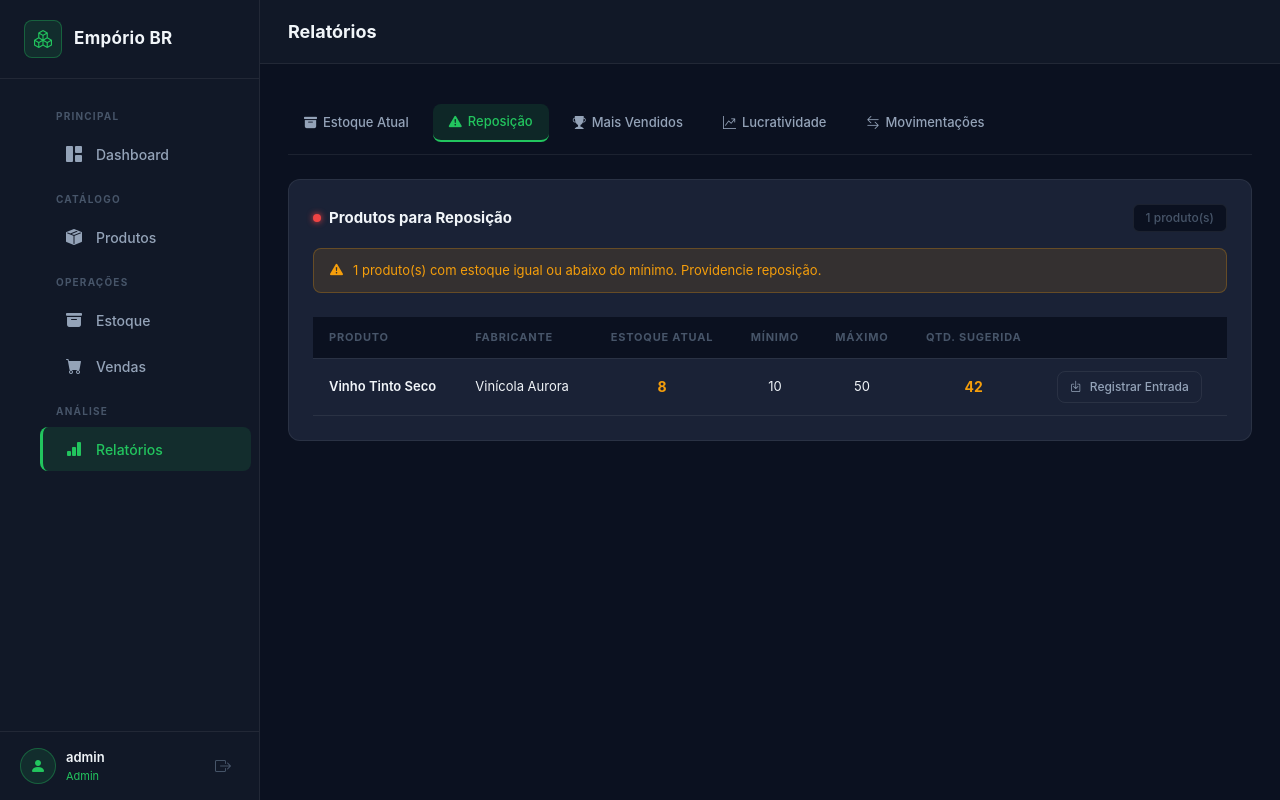
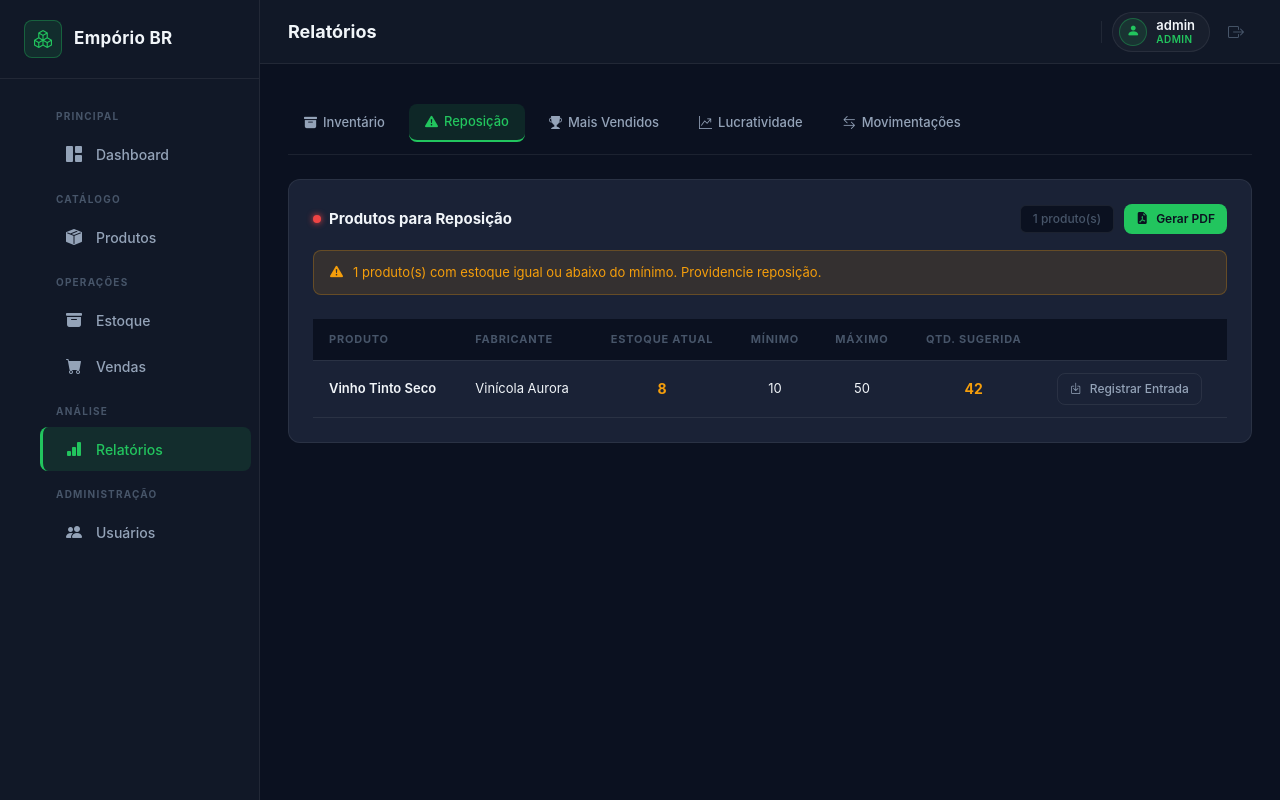
Before and after one commit to eas6772/Gestao-de-Estoque-na-adega-emporio-BR, a Flask app: page /relatorios/reposicao in a window 1280 px wide. Run offline with Flask 3, Linux system fonts and the light colour scheme; a user stored in the database is signed in.

Commit message:
Refatora layout base e relatórios: topbar, usuário e botão PDF
- Remove barra de navegação superior (tabs Dashboard/Produtos/Login)
- Move informações do usuário logado do rodapé do menu lateral para chip
  na topbar (nome + perfil Admin/Operador com cores distintas)
- Remove bloco sidebar-footer do base.html e CSS correspondente
- Adiciona classes CSS: .topbar-user, .topbar-avatar, .topbar-user-info,
  .topbar-divider para o chip de usuário na topbar
- Destaca botão "Gerar PDF" na aba Reposição com btn-accent (verde sólido)
- Layout responsivo com sidebar como drawer em mobile

```diff
--- a/estoque_app/app/__init__.py
+++ b/estoque_app/app/__init__.py
@@ -19,6 +19,7 @@ def create_app(config_name='default'):
     from app.routes.estoque import estoque_bp
     from app.routes.vendas import vendas_bp
     from app.routes.relatorios import relatorios_bp
+    from app.routes.usuarios import usuarios_bp
 
     app.register_blueprint(auth_bp)
     app.register_blueprint(main_bp)
@@ -26,5 +27,6 @@ def create_app(config_name='default'):
     app.register_blueprint(estoque_bp)
     app.register_blueprint(vendas_bp)
     app.register_blueprint(relatorios_bp)
+    app.register_blueprint(usuarios_bp)
 
     return app
--- a/estoque_app/app/routes/relatorios.py
+++ b/estoque_app/app/routes/relatorios.py
@@ -1,7 +1,24 @@
+import io
 from datetime import datetime
-from flask import Blueprint, render_template, request
-from flask_login import login_required
+from functools import wraps
+from flask import Blueprint, render_template, request, make_response, abort
+from flask_login import login_required, current_user
+
+
+def requer_admin(f):
+    @wraps(f)
+    def decorated(*args, **kwargs):
+        if not current_user.is_admin:
+            abort(403)
+        return f(*args, **kwargs)
+    return decorated
 from sqlalchemy import func
+from reportlab.lib.pagesizes import A4
+from reportlab.lib import colors
+from reportlab.lib.units import cm
+from reportlab.platypus import SimpleDocTemplate, Table, TableStyle, Paragraph, Spacer
+from reportlab.lib.styles import getSampleStyleSheet, ParagraphStyle
+from reportlab.lib.enums import TA_CENTER, TA_RIGHT
 from app.extensions import db
 from app.models.models import Produto, Movimentacao, Venda, ItemVenda
 
@@ -25,6 +42,7 @@ def relatorio_estoque():
 
 @relatorios_bp.route('/relatorios/mais-vendidos')
 @login_required
+@requer_admin
 def mais_vendidos():
     data_ini = request.args.get('data_ini', '')
     data_fim = request.args.get('data_fim', '')
@@ -35,7 +53,8 @@ def mais_vendidos():
             Produto.nome,
             Produto.fabricante,
             func.sum(ItemVenda.quantidade).label('qtd_vendida'),
-            func.sum(ItemVenda.quantidade * ItemVenda.preco_unitario).label('receita'),
+            func.sum(ItemVenda.quantidade *
+                     ItemVenda.preco_unitario).label('receita'),
         )
         .join(ItemVenda, ItemVenda.produto_id == Produto.id)
         .join(Venda, Venda.id == ItemVenda.venda_id)
@@ -45,12 +64,14 @@ def mais_vendidos():
 
     if data_ini:
         try:
-            query = query.filter(Venda.data >= datetime.fromisoformat(data_ini))
+            query = query.filter(
+                Venda.data >= datetime.fromisoformat(data_ini))
         except ValueError:
             pass
     if data_fim:
         try:
-            query = query.filter(Venda.data <= datetime.fromisoformat(data_fim + 'T23:59:59'))
+            query = query.filter(
+                Venda.data <= datetime.fromisoformat(data_fim + 'T23:59:59'))
         except ValueError:
             pass
 
@@ -68,8 +89,131 @@ def mais_vendidos():
     )
 
 
+@relatorios_bp.route('/relatorios/mais-vendidos/pdf')
+@login_required
+def mais_vendidos_pdf():
+    # Busca apenas produtos ativos com estoque <= estoque_minimo
+    todos = Produto.query.filter_by(ativo=True).order_by(Produto.nome).all()
+    produtos = [p for p in todos if p.estoque_atual <= p.estoque_minimo]
+
+    # Gera PDF
+    buffer = io.BytesIO()
+    doc = SimpleDocTemplate(
+        buffer,
+        pagesize=A4,
+        leftMargin=2 * cm,
+        rightMargin=2 * cm,
+        topMargin=2 * cm,
+        bottomMargin=2.5 * cm,
+    )
+
+    styles = getSampleStyleSheet()
+    style_title = ParagraphStyle(
+        'titulo',
+        parent=styles['Heading1'],
+        fontSize=16,
+        textColor=colors.HexColor('#1a1a2e'),
+        spaceAfter=4,
+    )
+    style_subtitle = ParagraphStyle(
+        'subtitulo',
+        parent=styles['Normal'],
+        fontSize=9,
+        textColor=colors.HexColor('#555555'),
+        spaceAfter=2,
+    )
+    style_footnote = ParagraphStyle(
+        'rodape',
+        parent=styles['Normal'],
+        fontSize=8,
+        textColor=colors.HexColor('#777777'),
+        leftIndent=0,
+    )
+
+    elementos = []
+
+    # Cabeçalho
+    elementos.append(
+        Paragraph('Empório BR — Lista de Reposição de Estoque', style_title))
+    elementos.append(
+        Paragraph('Baseado nos Produtos com Estoque abaixo do mínimo', style_subtitle))
+    elementos.append(Paragraph(
+        f'Gerado em: {datetime.now().strftime("%d/%m/%Y %H:%M")}', style_subtitle))
+    elementos.append(Spacer(1, 0.5 * cm))
+
+    # Tabela
+    cabecalho = ['Produto', 'Fabricante',
+                 'Qtd. para Compra', 'Custo de Reposição']
+    linhas = [cabecalho]
+
+    for p in produtos:
+        qtd_compra = max(p.estoque_maximo - p.estoque_atual, 0)
+        custo_reposicao = qtd_compra * (p.preco_custo or 0)
+        linhas.append([
+            p.nome,
+            p.fabricante or '—',
+            str(qtd_compra),
+            f'R$ {custo_reposicao:,.2f}'.replace(
+                ',', 'X').replace('.', ',').replace('X', '.'),
+        ])
+
+    col_widths = [7 * cm, 4.5 * cm, 3.5 * cm, 4 * cm]
+    tabela = Table(linhas, colWidths=col_widths, repeatRows=1)
+    tabela.setStyle(TableStyle([
+        ('BACKGROUND', (0, 0), (-1, 0), colors.HexColor('#1a1a2e')),
+        ('TEXTCOLOR', (0, 0), (-1, 0), colors.white),
+        ('FONTNAME', (0, 0), (-1, 0), 'Helvetica-Bold'),
+        ('FONTSIZE', (0, 0), (-1, 0), 9),
+        ('ALIGN', (0, 0), (-1, 0), 'CENTER'),
+        ('BOTTOMPADDING', (0, 0), (-1, 0), 8),
+        ('TOPPADDING', (0, 0), (-1, 0), 8),
+        ('FONTNAME', (0, 1), (-1, -1), 'Helvetica'),
+        ('FONTSIZE', (0, 1), (-1, -1), 8),
+        ('ROWBACKGROUNDS', (0, 1), (-1, -1),
+         [colors.HexColor('#f9f9f9'), colors.white]),
+        ('ALIGN', (2, 1), (3, -1), 'CENTER'),
+        ('TOPPADDING', (0, 1), (-1, -1), 6),
+        ('BOTTOMPADDING', (0, 1), (-1, -1), 6),
+        ('GRID', (0, 0), (-1, -1), 0.5, colors.HexColor('#cccccc')),
+        ('LINEBELOW', (0, 0), (-1, 0), 1.5, colors.HexColor('#22c55e')),
+    ]))
+
+    elementos.append(tabela)
+
+    # Total
+    total_custo = sum(
+        max(p.estoque_maximo - p.estoque_atual, 0) * (p.preco_custo or 0)
+        for p in produtos
+    )
+    elementos.append(Spacer(1, 0.3 * cm))
+    elementos.append(Paragraph(
+        f'<b>Custo total estimado de reposição: R$ {total_custo:,.2f}</b>'.replace(
+            ',', 'X').replace('.', ',').replace('X', '.'),
+        ParagraphStyle('total', parent=styles['Normal'], fontSize=10, alignment=TA_RIGHT,
+                       textColor=colors.HexColor('#1a1a2e')),
+    ))
+
+    # Nota de rodapé
+    elementos.append(Spacer(1, 0.6 * cm))
+    elementos.append(Paragraph(
+        '* O custo estimado foi baseado no último Preço de Custo de cada Produto.',
+        style_footnote,
+    ))
+
+    doc.build(elementos)
+    buffer.seek(0)
+
+    response = make_response(buffer.read())
+    response.headers['Content-Type'] = 'application/pdf'
+    timestamp = datetime.now().strftime('%Y%m%d_%H%M')
+    response.headers[
+        'Content-Disposition'] = f'attachment; filename=ordem_reposicao_{timestamp}.pdf'
+    return response
+
+
 @relatorios_bp.route('/relatorios/movimentacoes')
 @login_required
+@requer_admin
 def relatorio_movimentacoes():
     pagina = request.args.get('pagina', 1, type=int)
     data_ini = request.args.get('data_ini', '')
@@ -80,18 +224,21 @@ def relatorio_movimentacoes():
 
     if data_ini:
         try:
-            query = query.filter(Movimentacao.data >= datetime.fromisoformat(data_ini))
+            query = query.filter(Movimentacao.data >=
+                                 datetime.fromisoformat(data_ini))
         except ValueError:
             pass
     if data_fim:
         try:
-            query = query.filter(Movimentacao.data <= datetime.fromisoformat(data_fim + 'T23:59:59'))
+            query = query.filter(
+                Movimentacao.data <= datetime.fromisoformat(data_fim + 'T23:59:59'))
         except ValueError:
             pass
     if tipo in ('entrada', 'saida', 'ajuste'):
         query = query.filter_by(tipo=tipo)
 
-    paginacao = query.paginate(page=pagina, per_page=POR_PAGINA, error_out=False)
+    paginacao = query.paginate(
+        page=pagina, per_page=POR_PAGINA, error_out=False)
     return render_template(
         'relatorios/movimentacoes.html',
         paginacao=paginacao,
@@ -103,6 +250,7 @@ def relatorio_movimentacoes():
 
 @relatorios_bp.route('/relatorios/lucro')
 @login_required
+@requer_admin
 def relatorio_lucro():
     data_ini = request.args.get('data_ini', '')
     data_fim = request.args.get('data_fim', '')
@@ -114,8 +262,10 @@ def relatorio_lucro():
             Produto.fabricante,
             Produto.preco_custo,
             func.sum(ItemVenda.quantidade).label('qtd_vendida'),
-            func.sum(ItemVenda.quantidade * ItemVenda.preco_unitario).label('receita'),
-            func.sum(ItemVenda.quantidade * Produto.preco_custo).label('custo_total'),
+            func.sum(ItemVenda.quantidade *
+                     ItemVenda.preco_unitario).label('receita'),
+            func.sum(ItemVenda.quantidade *
+                     Produto.preco_custo).label('custo_total'),
         )
         .join(ItemVenda, ItemVenda.produto_id == Produto.id)
         .join(Venda, Venda.id == ItemVenda.venda_id)
@@ -125,12 +275,14 @@ def relatorio_lucro():
 
     if data_ini:
         try:
-            query = query.filter(Venda.data >= datetime.fromisoformat(data_ini))
+            query = query.filter(
+                Venda.data >= datetime.fromisoformat(data_ini))
         except ValueError:
             pass
     if data_fim:
         try:
-            query = query.filter(Venda.data <= datetime.fromisoformat(data_fim + 'T23:59:59'))
+            query = query.filter(
+                Venda.data <= datetime.fromisoformat(data_fim + 'T23:59:59'))
         except ValueError:
             pass
 
--- a/estoque_app/app/static/css/styles.css
+++ b/estoque_app/app/static/css/styles.css
@@ -130,47 +130,8 @@ a { text-decoration: none; color: inherit; }
   padding-left: 21px;
 }
 
-/* Footer */
-.sidebar-footer {
-  display: flex;
-  align-items: center;
-  gap: 10px;
-  padding: 16px 20px;
-  border-top: 1px solid var(--border);
-}
-
-.user-avatar {
-  width: 36px; height: 36px;
-  background: var(--accent-dim);
-  border: 1px solid var(--border-accent);
-  border-radius: 50%;
-  display: flex; align-items: center; justify-content: center;
-  color: var(--accent);
-  font-size: 16px;
-  flex-shrink: 0;
-}
-
-.user-info { display: flex; gap: 10px; align-items: center; flex: 1; min-width: 0; }
-
-.user-details {
-  display: flex;
-  flex-direction: column;
-  min-width: 0;
-}
-
-.user-name {
-  font-size: 13px;
-  font-weight: 600;
-  color: var(--text-primary);
-  white-space: nowrap;
-  overflow: hidden;
-  text-overflow: ellipsis;
-}
-
-.user-role {
-  font-size: 11px;
-  color: var(--accent);
-}
+/* Footer — oculto (usuário movido para a topbar) */
+.sidebar-footer { display: none; }
 
 .btn-logout {
   width: 32px; height: 32px;
@@ -182,6 +143,61 @@ a { text-decoration: none; color: inherit; }
 }
 
 .btn-logout:hover { background: rgba(239,68,68,0.15); color: var(--danger); }
+
+/* ── Chip de usuário na topbar ── */
+.topbar-user {
+  display: flex;
+  align-items: center;
+  gap: 9px;
+  padding: 5px 14px 5px 6px;
+  background: rgba(255,255,255,0.03);
+  border: 1px solid var(--border);
+  border-radius: 40px;
+  cursor: default;
+  transition: background 0.15s, border-color 0.15s;
+}
+
+.topbar-user:hover {
+  background: rgba(255,255,255,0.05);
+  border-color: rgba(255,255,255,0.12);
+}
+
+.topbar-avatar {
+  width: 28px; height: 28px;
+  border-radius: 50%;
+  background: var(--accent-dim);
+  border: 1px solid var(--border-accent);
+  display: flex; align-items: center; justify-content: center;
+  color: var(--accent);
+  font-size: 13px;
+  flex-shrink: 0;
+}
+
+.topbar-user-info {
+  display: flex;
+  flex-direction: column;
+  line-height: 1.2;
+}
+
+.topbar-user-name {
+  font-size: 13px;
+  font-weight: 600;
+  color: var(--text-primary);
+}
+
+.topbar-user-role {
+  font-size: 10px;
+  color: var(--accent);
+  font-weight: 600;
+  text-transform: uppercase;
+  letter-spacing: 0.4px;
+}
+
+.topbar-divider {
+  width: 1px;
+  height: 22px;
+  background: var(--border);
+}
 
 /* ── Main Content ──────────────────────────────────────────── */
 .main-content {
@@ -362,6 +378,17 @@ a { text-decoration: none; color: inherit; }
 
 .btn-icon-danger:hover { background: rgba(239,68,68,0.15); color: var(--danger); border-color: transparent; }
 .btn-icon-success:hover { background: rgba(34,197,94,0.15); color: var(--accent); border-color: transparent; }
+.btn-icon-ok:hover { background: rgba(34,197,94,0.15); color: var(--accent); border-color: transparent; }
+
+.form-label-dark {
+  display: block;
+  font-size: 12px;
+  font-weight: 600;
+  color: var(--text-secondary);
+  text-transform: uppercase;
+  letter-spacing: .04em;
+  margin-bottom: 6px;
+}
 
 /* ============================================================
    FORMULÁRIOS
--- a/estoque_app/app/templates/base.html
+++ b/estoque_app/app/templates/base.html
@@ -68,23 +68,21 @@
             <span>Relatórios</span>
           </a>
         </li>
+
+        {% if current_user.is_admin %}
+        <li class="nav-label">Administração</li>
+
+        <li>
+          <a href="{{ url_for('usuarios.lista_usuarios') }}"
+             class="{{ 'active' if request.endpoint and request.endpoint.startswith('usuarios.') }}">
+            <i class="bi bi-people-fill"></i>
+            <span>Usuários</span>
+          </a>
+        </li>
+        {% endif %}
       </ul>
     </nav>
 
-    <div class="sidebar-footer">
-      <div class="user-info">
-        <div class="user-avatar">
-          <i class="bi bi-person-fill"></i>
-        </div>
-        <div class="user-details">
-          <span class="user-name">{{ current_user.nome }}</span>
-          <span class="user-role">{{ 'Admin' if current_user.is_admin else 'Operador' }}</span>
-        </div>
-      </div>
-      <a href="{{ url_for('auth.logout') }}" class="btn-logout" title="Sair">
-        <i class="bi bi-box-arrow-right"></i>
-      </a>
-    </div>
   </aside>
   <!-- /SIDEBAR -->
 
@@ -99,6 +97,19 @@
       <h1 class="page-title">{% block page_title %}{% endblock %}</h1>
       <div class="topbar-right">
         {% block topbar_actions %}{% endblock %}
+        <div class="topbar-divider"></div>
+        <div class="topbar-user">
+          <div class="topbar-avatar"><i class="bi bi-person-fill"></i></div>
+          <div class="topbar-user-info">
+            <span class="topbar-user-name">{{ current_user.nome }}</span>
+            <span class="topbar-user-role" style="{{ '' if current_user.is_admin else 'color:var(--info);' }}">
+              {{ 'Admin' if current_user.is_admin else 'Operador' }}
+            </span>
+          </div>
+        </div>
+        <a href="{{ url_for('auth.logout') }}" class="btn-logout" title="Sair">
+          <i class="bi bi-box-arrow-right"></i>
+        </a>
       </div>
     </header>
     <!-- /TOPBAR -->
--- a/estoque_app/app/templates/relatorios/_tabs.html
+++ b/estoque_app/app/templates/relatorios/_tabs.html
@@ -1,12 +1,13 @@
 <div class="report-tabs mb-4">
   <a href="{{ url_for('relatorios.relatorio_estoque') }}"
      class="report-tab {{ 'active' if request.endpoint == 'relatorios.relatorio_estoque' else '' }}">
-    <i class="bi bi-archive-fill"></i> Estoque Atual
+    <i class="bi bi-archive-fill"></i> Inventário
   </a>
   <a href="{{ url_for('relatorios.relatorio_reposicao') }}"
      class="report-tab {{ 'active' if request.endpoint == 'relatorios.relatorio_reposicao' else '' }}">
     <i class="bi bi-exclamation-triangle-fill"></i> Reposição
   </a>
+  {% if current_user.is_admin %}
   <a href="{{ url_for('relatorios.mais_vendidos') }}"
      class="report-tab {{ 'active' if request.endpoint == 'relatorios.mais_vendidos' else '' }}">
     <i class="bi bi-trophy-fill"></i> Mais Vendidos
@@ -19,4 +20,5 @@
      class="report-tab {{ 'active' if request.endpoint == 'relatorios.relatorio_movimentacoes' else '' }}">
     <i class="bi bi-arrow-left-right"></i> Movimentações
   </a>
+  {% endif %}
 </div>
--- a/estoque_app/app/templates/relatorios/reposicao.html
+++ b/estoque_app/app/templates/relatorios/reposicao.html
@@ -12,7 +12,13 @@
       <span class="section-dot dot-red"></span>
       <h5 class="section-title">Produtos para Reposição</h5>
     </div>
-    <span class="badge-gray">{{ produtos|length }} produto(s)</span>
+    <div style="display:flex; align-items:center; gap:10px;">
+      <span class="badge-gray">{{ produtos|length }} produto(s)</span>
+      <a href="{{ url_for('relatorios.mais_vendidos_pdf') }}"
+         class="btn-accent btn-sm" title="Exportar Ordem de Reposição em PDF">
+        <i class="bi bi-file-earmark-pdf-fill"></i> Gerar PDF
+      </a>
+    </div>
   </div>
 
   {% if not produtos %}
--- a/estoque_app/requirements.txt
+++ b/estoque_app/requirements.txt
@@ -3,3 +3,4 @@ Flask-SQLAlchemy>=3.1.0
 Flask-Login>=0.6.3
 Flask-Migrate>=4.0.5
 python-dotenv>=1.0.0
+reportlab>=4.0.0
```
Also changed, not shown: estoque_app/app/routes/usuarios.py (added, +121 -0 lines), estoque_app/app/templates/usuarios/form.html (added, +51 -0 lines), estoque_app/app/templates/usuarios/lista.html (added, +88 -0 lines), estoque_app/instance/database.db, 1 other file.
